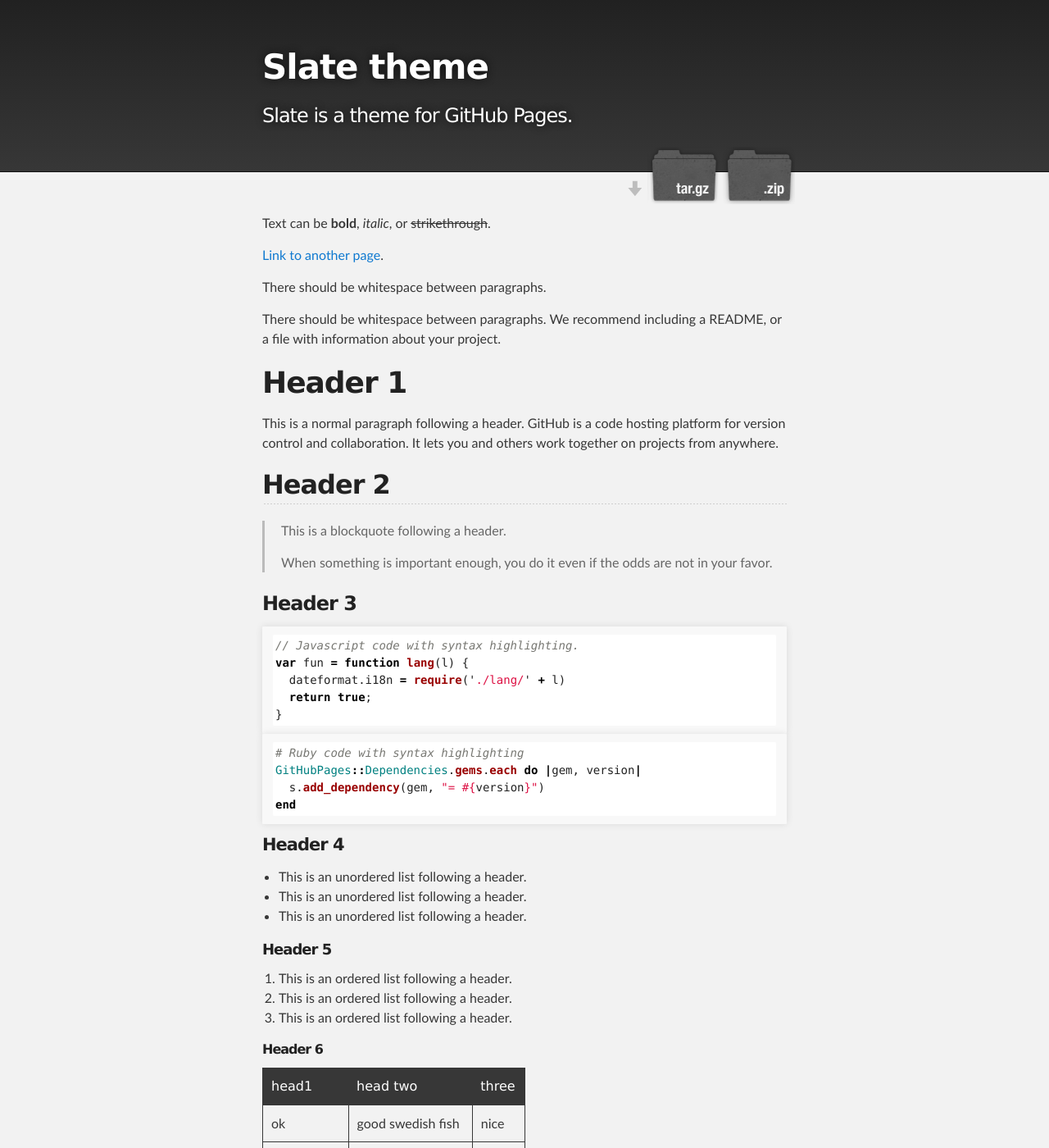
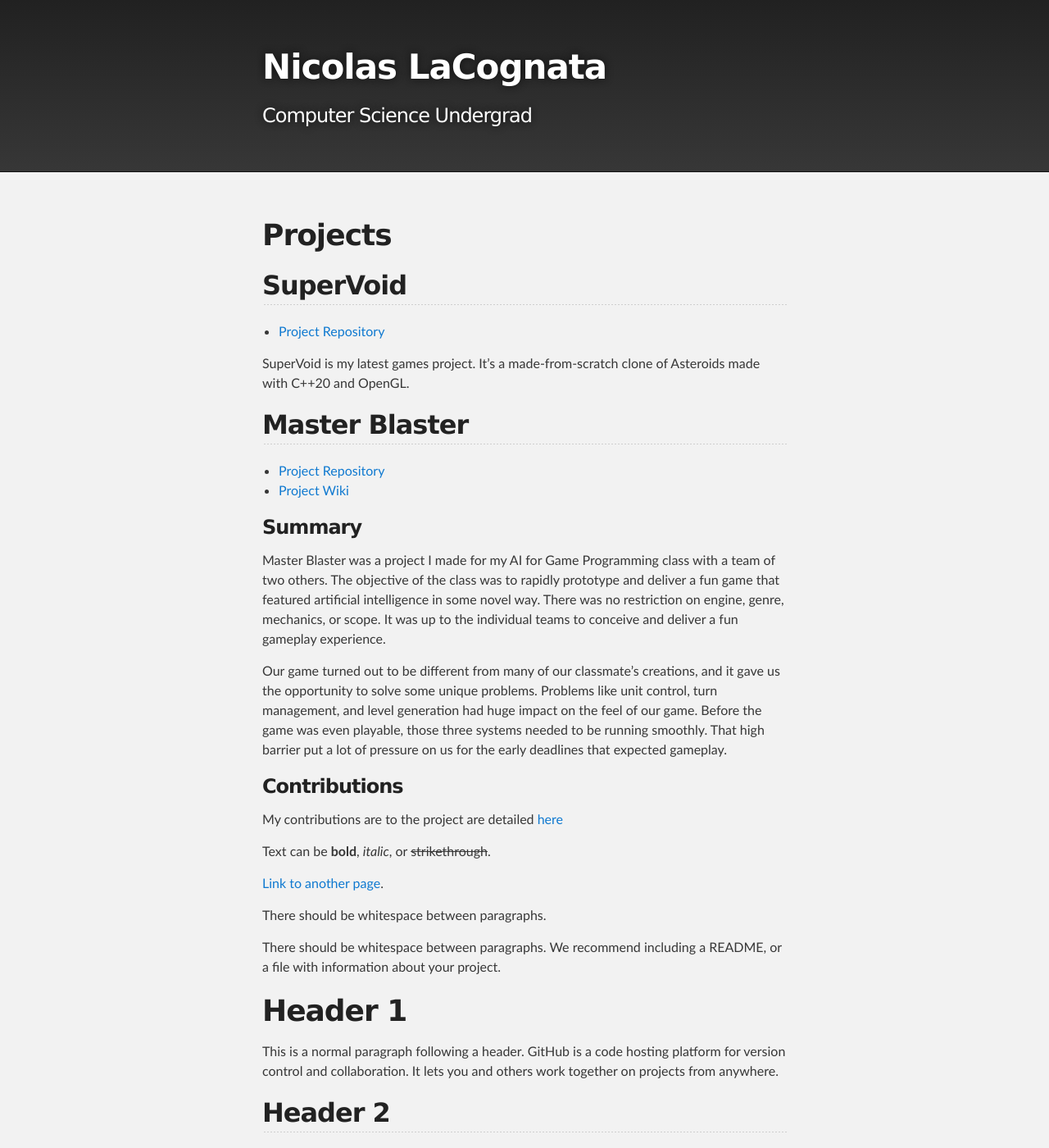
Before and after one commit to MrLever/MrLever.github.io, a Jekyll site: the page built from index.md, in a window 1280 px wide and 1400 px high. Shown: the whole window at 82% size. Built offline with Jekyll 4.4.1, drawn with Linux system fonts in a browser that asks for light colours; our own code applies the rules of GitHub Pages for plain Markdown files.

Commit message:
Update index

```diff
--- a/_config.yml
+++ b/_config.yml
@@ -1,5 +1,5 @@
-title: Slate theme
-description: Slate is a theme for GitHub Pages.
-show_downloads: true
+title: Nicolas LaCognata
+description: Computer Science Undergrad
+show_downloads: false
 google_analytics:
 theme: jekyll-theme-slate
--- a/index.md
+++ b/index.md
@@ -1,6 +1,27 @@
 ---
 layout: default
 ---
+
+# Projects
+
+## SuperVoid
+*   [Project Repository](https://github.com/MrLever/SuperVoid)
+
+SuperVoid is my latest games project. It's a made-from-scratch clone of Asteroids made with C++20 and OpenGL.
+
+## Master Blaster
+*   [Project Repository](https://github.com/Team-11-Games/MasterBlaster)
+*   [Project Wiki](https://github.com/Team-11-Games/MasterBlaster/wiki)
+
+
+### Summary
+Master Blaster was a project I made for my AI for Game Programming class with a team of two others. The objective of the class was to rapidly prototype and deliver a fun game that featured artificial intelligence in some novel way. There was no restriction on engine, genre, mechanics, or scope. It was up to the individual teams to conceive and deliver a fun gameplay experience.
+
+Our game turned out to be different from many of our classmate's creations, and it gave us the opportunity to solve some unique problems. Problems like unit control, turn management, and level generation had huge impact on the feel of our game. Before the game was even playable, those three systems needed to be running smoothly. That high barrier put a lot of pressure on us for the early deadlines that expected gameplay.
+
+### Contributions
+My contributions are to the project are detailed [here](./assets/NicolasLaCognataMasterBlasterContributions.pdf)
+
 
 Text can be **bold**, _italic_, or ~~strikethrough~~.
 
```
Also changed, not shown: 2 other files.
